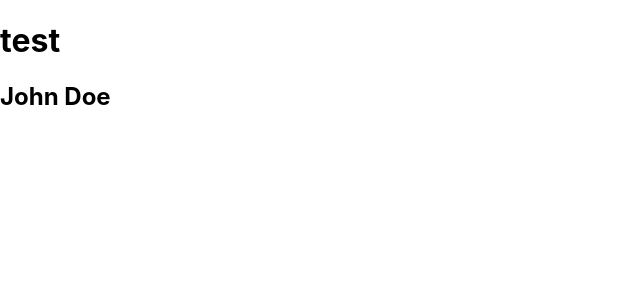
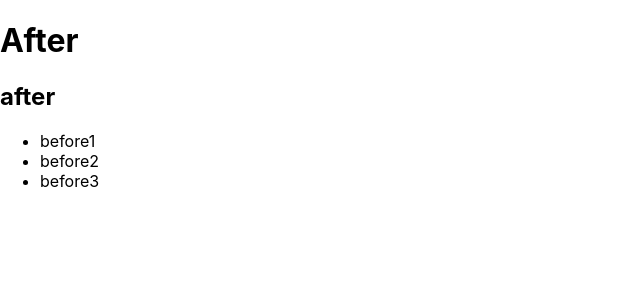
Before and after one commit to jinwoongBang/remote-video-conferencing-service, a Next.js app: page /example in a window 1280 px wide. Shown: the top 300 px of the page, without its empty margins (0-640 px from the left). Built offline with nearby package versions, Linux system fonts and the light colour scheme.

Commit message:
feature : path variables 에 따라 동적 페이지 생성

```diff
--- /dev/null
+++ b/pages/api/after.ts
@@ -0,0 +1,45 @@
+// Next.js API route support: https://nextjs.org/docs/api-routes/introduction
+import type { NextApiRequest, NextApiResponse } from 'next';
+
+type Data = {
+  id: number;
+  name: string;
+};
+
+interface SeminarResponse<T> {
+  success: boolean;
+  result: T[];
+}
+
+class SeminarResponseImpl implements SeminarResponse<Data> {
+  success!: boolean;
+  result!: Data[];
+
+  constructor() {
+    this.success = true;
+    this.result = [];
+  }
+}
+
+export default function handler(
+  req: NextApiRequest,
+  res: NextApiResponse<SeminarResponse<Data>>,
+) {
+  const { method } = req;
+
+  const seminarResponse = new SeminarResponseImpl();
+  const result: Data[] = [{ id: 20, name: 'after' }];
+  seminarResponse.result = result;
+
+  switch (method) {
+    case 'GET':
+      res.status(200).json(seminarResponse);
+      break;
+    case 'POST':
+      res.status(200).json(seminarResponse);
+      break;
+    default:
+      res.status(200).json(seminarResponse);
+      break;
+  }
+}
--- /dev/null
+++ b/pages/api/before.ts
@@ -0,0 +1,49 @@
+// Next.js API route support: https://nextjs.org/docs/api-routes/introduction
+import type { NextApiRequest, NextApiResponse } from 'next';
+
+export type Data = {
+  id: number;
+  name: string;
+};
+
+export interface SeminarResponse<T> {
+  success: boolean;
+  result: T[];
+}
+
+export class SeminarResponseImpl implements SeminarResponse<Data> {
+  success!: boolean;
+  result!: Data[];
+
+  constructor() {
+    this.success = true;
+    this.result = [];
+  }
+}
+
+export default function handler(
+  req: NextApiRequest,
+  res: NextApiResponse<SeminarResponse<Data>>,
+) {
+  const { method } = req;
+
+  const seminarResponse = new SeminarResponseImpl();
+  const result: Data[] = [
+    { id: 20, name: 'before1' },
+    { id: 20, name: 'before2' },
+    { id: 20, name: 'before3' },
+  ];
+  seminarResponse.result = result;
+
+  switch (method) {
+    case 'GET':
+      res.status(200).json(seminarResponse);
+      break;
+    case 'POST':
+      res.status(200).json(seminarResponse);
+      break;
+    default:
+      res.status(200).json(seminarResponse);
+      break;
+  }
+}
--- a/pages/api/hello.ts
+++ b/pages/api/hello.ts
@@ -2,6 +2,7 @@
 import type { NextApiRequest, NextApiResponse } from 'next';
 
 type Data = {
+  id: number;
   name: string;
 };
 
@@ -9,5 +10,14 @@ export default function handler(
   req: NextApiRequest,
   res: NextApiResponse<Data>,
 ) {
-  res.status(200).json({ name: 'John Doe' });
+  const { method } = req;
+
+  switch (method) {
+    case 'GET':
+      res.status(200).json({ id: 10, name: 'John Doe' });
+      break;
+    case 'POST':
+      res.status(200).json({ id: 20, name: 'John Doe' });
+      break;
+  }
 }
--- a/pages/example/index.tsx
+++ b/pages/example/index.tsx
@@ -1,30 +1,54 @@
 import React from 'react';
-import { GetStaticProps, InferGetStaticPropsType } from 'next';
+import { GetStaticProps, InferGetStaticPropsType, GetStaticPaths } from 'next';
+import Link from 'next/link';
+import { SeminarResponse, Data } from '../api/before';
 
-type HelloApiResponse = { name: string };
-
-function Test({ data }: InferGetStaticPropsType<typeof getStaticProps>) {
+function After({ result }: InferGetStaticPropsType<typeof getStaticProps>) {
   return (
     <div>
-      <h1>test</h1>
-      <h2>{data.name}</h2>
+      <div>
+        <h1>After</h1>
+        <h2>{result.map((item) => item.name)}</h2>
+      </div>
+      <div>
+        <ul>
+          <li>
+            <Link href="/example/before1">
+              <a>before1</a>
+            </Link>
+          </li>
+          <li>
+            <Link href="/example/before2">
+              <a>before2</a>
+            </Link>
+          </li>
+          <li>
+            <Link href="/example/before3">
+              <a>before3</a>
+            </Link>
+          </li>
+        </ul>
+      </div>
     </div>
   );
 }
 
 // This function gets called at build time
-export async function getStaticProps() {
+export const getStaticProps: GetStaticProps<{ result: Data[] }> = async ({
+  params,
+}) => {
   // Call an external API endpoint to get posts
-  const res = await fetch('http://localhost:3000/api/hello');
-  const data: HelloApiResponse = await res.json();
+  const res = await fetch('http://localhost:3000/api/after');
+  console.log(params);
+  const { result }: SeminarResponse<Data> = await res.json();
 
   // By returning { props: { posts } }, the Blog component
   // will receive `posts` as a prop at build time
   return {
     props: {
-      data,
+      result,
     },
   };
-}
+};
 
-export default Test;
+export default After;
```
Also changed, not shown: pages/example/[name].tsx (added, +51 -0 lines).
